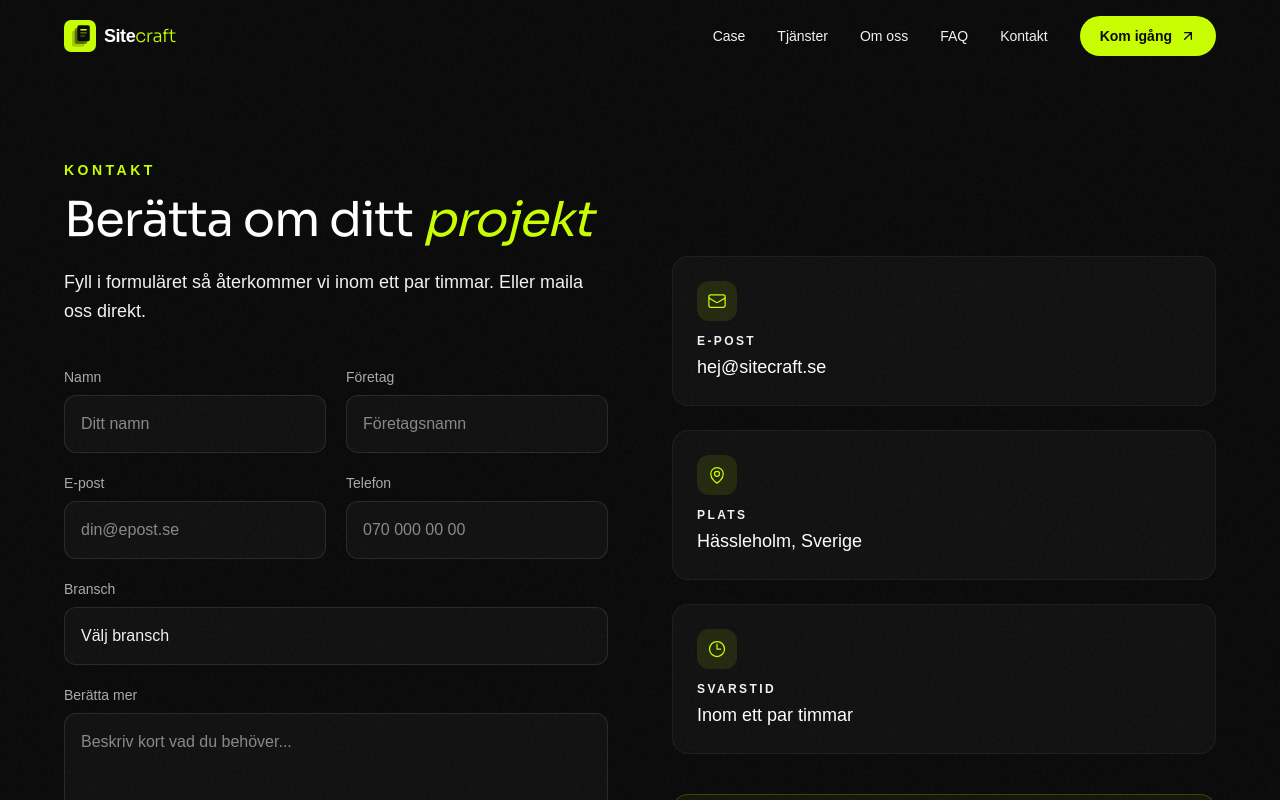
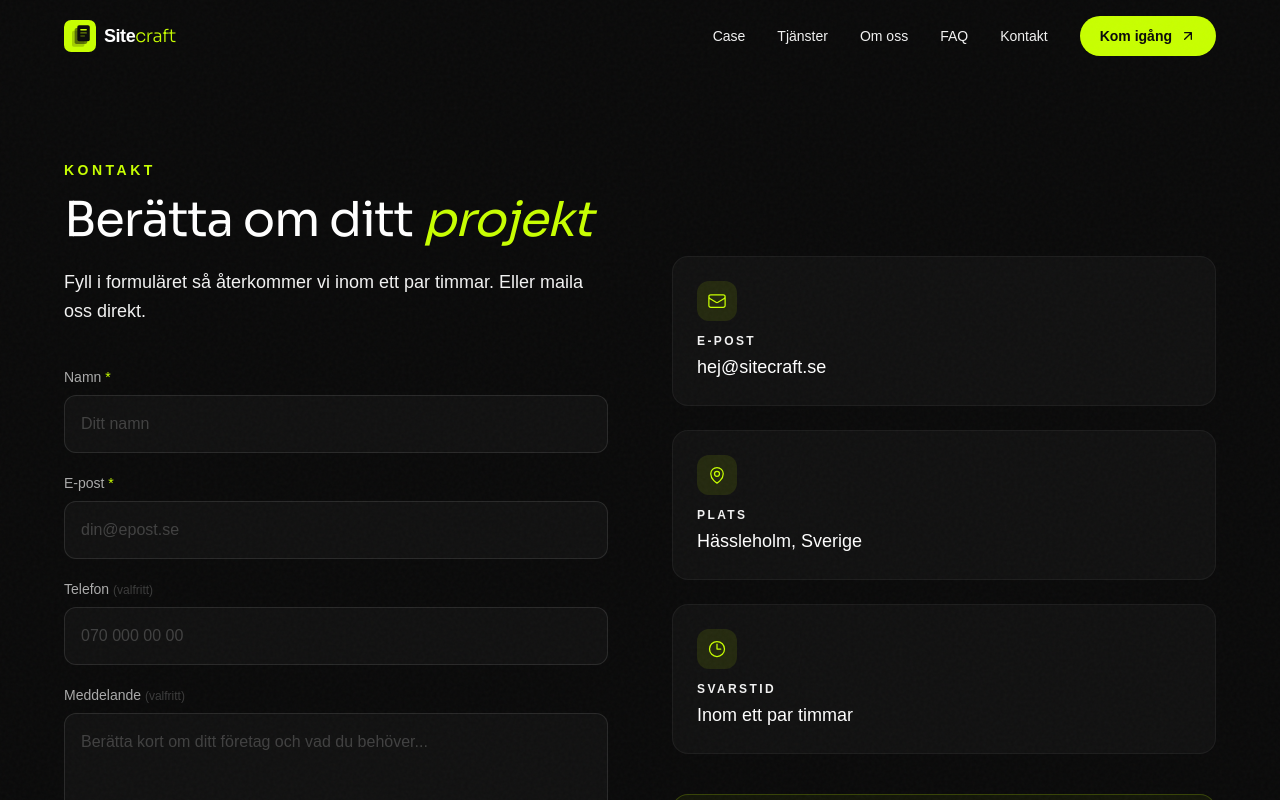
Before and after one commit to joelstolt/sitecraft, a Next.js app: page /kontakt in a window 1280 px wide. Shown: the top 800 px of the page. Built offline with nearby package versions, Linux system fonts and the light colour scheme; a web font is replaced by a local one.

Commit message:
Kontakt: förenklat formulär

```diff
--- a/app/components/ContactForm.tsx
+++ b/app/components/ContactForm.tsx
@@ -34,118 +34,75 @@ export const ContactForm = () => {
     return (
       <div className="flex flex-col items-center justify-center rounded-2xl border border-[#c8ff00]/20 bg-[#c8ff00]/5 p-12 text-center">
         <div className="mb-4 flex h-16 w-16 items-center justify-center rounded-full bg-[#c8ff00]/10">
-          <svg
-            className="h-8 w-8 text-[#c8ff00]"
-            fill="currentColor"
-            viewBox="0 0 20 20"
-          >
-            <path
-              fillRule="evenodd"
-              d="M16.707 5.293a1 1 0 010 1.414l-8 8a1 1 0 01-1.414 0l-4-4a1 1 0 011.414-1.414L8 12.586l7.293-7.293a1 1 0 011.414 0z"
-              clipRule="evenodd"
-            />
+          <svg className="h-8 w-8 text-[#c8ff00]" fill="currentColor" viewBox="0 0 20 20">
+            <path fillRule="evenodd" d="M16.707 5.293a1 1 0 010 1.414l-8 8a1 1 0 01-1.414 0l-4-4a1 1 0 011.414-1.414L8 12.586l7.293-7.293a1 1 0 011.414 0z" clipRule="evenodd" />
           </svg>
         </div>
-        <h3
-          className="mb-2 text-2xl"
-          style={{ fontFamily: "var(--font-display)" }}
-        >
-          Tack för din förfrågan!
+        <h3 className="mb-2 text-2xl" style={{ fontFamily: "var(--font-display)" }}>
+          Tack! Vi hör av oss snart.
         </h3>
-        <p className="text-sm text-[#f2f2f2]">
-          Vi återkommer inom ett par timmar.
-        </p>
+        <p className="text-sm text-[#f2f2f2]">Vi återkommer inom ett par timmar.</p>
       </div>
     );
   }
 
+  const inputClass = "w-full rounded-xl border border-white/10 bg-[#111] p-4 text-white outline-none transition-colors placeholder:text-white/20 focus:border-[#c8ff00]/50";
+
   return (
     <form onSubmit={handleSubmit} className="space-y-5">
-      <div className="grid grid-cols-1 gap-5 sm:grid-cols-2">
       <div>
         <label className="mb-2 block text-sm font-medium text-[#aaa]">
-            Namn
+          Namn <span className="text-[#c8ff00]">*</span>
         </label>
         <input
           type="text"
           name="name"
           required
-            className="w-full rounded-xl border border-white/10 bg-[#111] p-4 text-white outline-none transition-colors focus:border-[#c8ff00]/50"
+          className={inputClass}
           placeholder="Ditt namn"
         />
       </div>
+
       <div>
         <label className="mb-2 block text-sm font-medium text-[#aaa]">
-            Företag
-          </label>
-          <input
-            type="text"
-            name="company"
-            className="w-full rounded-xl border border-white/10 bg-[#111] p-4 text-white outline-none transition-colors focus:border-[#c8ff00]/50"
-            placeholder="Företagsnamn"
-          />
-        </div>
-      </div>
-      <div className="grid grid-cols-1 gap-5 sm:grid-cols-2">
-        <div>
-          <label className="mb-2 block text-sm font-medium text-[#aaa]">
-            E-post
+          E-post <span className="text-[#c8ff00]">*</span>
         </label>
         <input
           type="email"
           name="email"
           required
-            className="w-full rounded-xl border border-white/10 bg-[#111] p-4 text-white outline-none transition-colors focus:border-[#c8ff00]/50"
+          className={inputClass}
           placeholder="din@epost.se"
         />
       </div>
+
       <div>
         <label className="mb-2 block text-sm font-medium text-[#aaa]">
-            Telefon
+          Telefon <span className="text-white/20 text-xs font-normal">(valfritt)</span>
         </label>
         <input
           type="tel"
           name="phone"
-            className="w-full rounded-xl border border-white/10 bg-[#111] p-4 text-white outline-none transition-colors focus:border-[#c8ff00]/50"
+          className={inputClass}
           placeholder="070 000 00 00"
         />
       </div>
-      </div>
+
       <div>
         <label className="mb-2 block text-sm font-medium text-[#aaa]">
-          Bransch
-        </label>
-        <select
-          name="industry"
-          className="w-full appearance-none rounded-xl border border-white/10 bg-[#111] p-4 text-[#f2f2f2] outline-none transition-colors focus:border-[#c8ff00]/50"
-        >
-          <option value="">Välj bransch</option>
-          <option value="bygg">Bygg &amp; Hantverk</option>
-          <option value="restaurang">Restaurang &amp; Café</option>
-          <option value="frisor">Frisör &amp; Skönhet</option>
-          <option value="halsa">Hälsa &amp; Träning</option>
-          <option value="konsult">Konsult &amp; Redovisning</option>
-          <option value="annan">Annan</option>
-        </select>
-      </div>
-      <div>
-        <label className="mb-2 block text-sm font-medium text-[#aaa]">
-          Berätta mer
+          Meddelande <span className="text-white/20 text-xs font-normal">(valfritt)</span>
         </label>
         <textarea
           name="message"
-          className="min-h-[150px] w-full resize-none rounded-xl border border-white/10 bg-[#111] p-4 text-white outline-none transition-colors focus:border-[#c8ff00]/50"
-          placeholder="Beskriv kort vad du behöver..."
+          className={`${inputClass} min-h-[120px] resize-none`}
+          placeholder="Berätta kort om ditt företag och vad du behöver..."
         />
       </div>
 
       {status === "error" && (
         <div className="rounded-xl border border-red-500/20 bg-red-500/5 p-4 text-center text-sm text-red-400">
-          Något gick fel. Försök igen eller maila oss på{" "}
-          <a
-            href="mailto:hej@sitecraft.se"
-            className="underline hover:text-red-300"
-          >
+          Något gick fel. Försök igen eller maila{" "}
+          <a href="mailto:hej@sitecraft.se" className="underline hover:text-red-300">
             hej@sitecraft.se
           </a>
         </div>
@@ -154,50 +111,29 @@ export const ContactForm = () => {
       <button
         type="submit"
         disabled={status === "loading"}
-        className="group flex w-full items-center justify-center gap-3 rounded-full bg-[#c8ff00] px-8 py-4 text-base font-semibold text-[#0a0a0a] transition-all hover:shadow-[0_0_40px_rgba(200,255,0,0.25)] disabled:opacity-60 disabled:cursor-not-allowed"
+        className="group flex w-full items-center justify-center gap-3 rounded-full bg-[#c8ff00] px-8 py-4 text-base font-semibold text-[#0a0a0a] transition-all hover:shadow-[0_0_40px_rgba(200,255,0,0.25)] disabled:cursor-not-allowed disabled:opacity-60"
       >
         {status === "loading" ? (
           <>
-            <svg
-              className="h-5 w-5 animate-spin"
-              viewBox="0 0 24 24"
-              fill="none"
-            >
-              <circle
-                className="opacity-25"
-                cx="12"
-                cy="12"
-                r="10"
-                stroke="currentColor"
-                strokeWidth="4"
-              />
-              <path
-                className="opacity-75"
-                fill="currentColor"
-                d="M4 12a8 8 0 018-8V0C5.373 0 0 5.373 0 12h4z"
-              />
+            <svg className="h-5 w-5 animate-spin" viewBox="0 0 24 24" fill="none">
+              <circle className="opacity-25" cx="12" cy="12" r="10" stroke="currentColor" strokeWidth="4" />
+              <path className="opacity-75" fill="currentColor" d="M4 12a8 8 0 018-8V0C5.373 0 0 5.373 0 12h4z" />
             </svg>
             Skickar...
           </>
         ) : (
           <>
             Skicka förfrågan
-            <svg
-              className="btn-arrow h-5 w-5"
-              fill="none"
-              stroke="currentColor"
-              viewBox="0 0 24 24"
-              strokeWidth={2}
-            >
-              <path
-                strokeLinecap="round"
-                strokeLinejoin="round"
-                d="M7 17L17 7M17 7H7M17 7v10"
-              />
+            <svg className="btn-arrow h-5 w-5" fill="none" stroke="currentColor" viewBox="0 0 24 24" strokeWidth={2}>
+              <path strokeLinecap="round" strokeLinejoin="round" d="M7 17L17 7M17 7H7M17 7v10" />
             </svg>
           </>
         )}
       </button>
+
+      <p className="text-center text-xs text-white/20">
+        Namn och e-post krävs. Vi svarar inom ett par timmar.
+      </p>
     </form>
   );
 };
```
Lines whose indentation alone changed are shown as unchanged.
